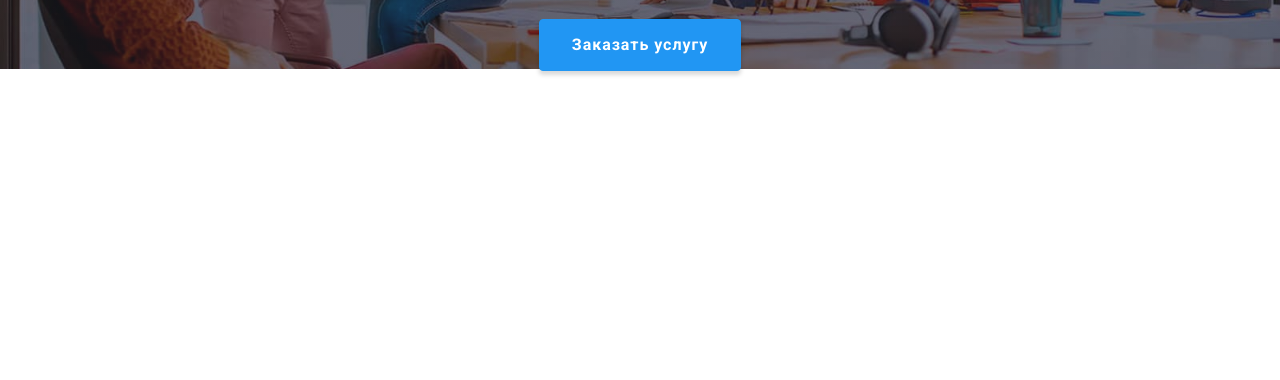
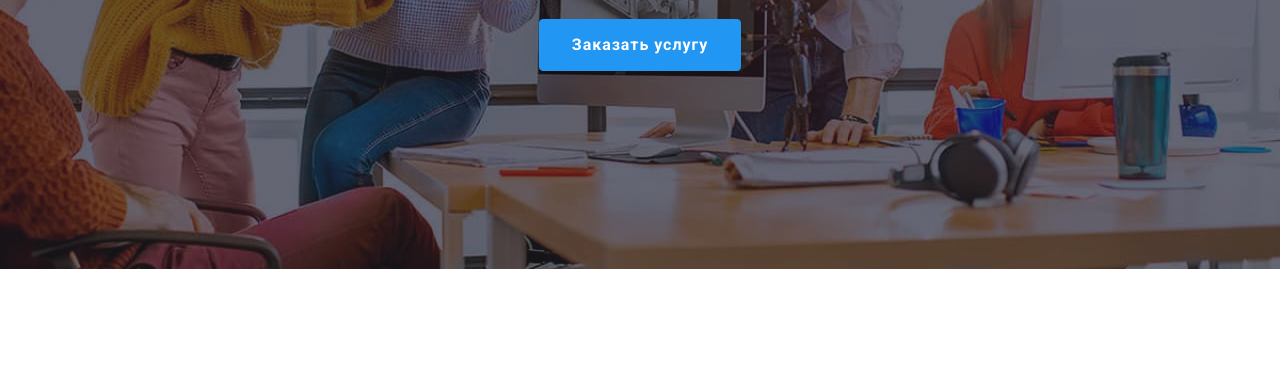
Before and after one commit to MorozDS/goit-markup-hw-08, a plain HTML site: page index.html in a window 1280 px wide. Shown: the part 420-800 px from the top of the page. Drawn offline with nearby package versions, Linux system fonts and the light colour scheme.

Commit message:
герой

```diff
--- a/scss/layout/_hero.scss
+++ b/scss/layout/_hero.scss
@@ -57,8 +57,9 @@
       url('../images/hero@2x-mob.jpg');
   }
 
-  @media screen and (min-width: 768px) {
+  @media screen and (min-width: 481px) {
     max-width: 768px;
+    height: 400px;
     background-image: linear-gradient(
         rgba(47, 48, 58, 0.4),
         rgba(47, 48, 58, 0.4)
@@ -75,7 +76,7 @@
     }
   }
 
-  @media screen and (min-width: 1200px) {
+  @media screen and (min-width: 769px) {
     max-width: 1600px;
     background-image: linear-gradient(
         rgba(47, 48, 58, 0.4),
@@ -91,6 +92,9 @@
         ),
         url('../images/hero@2-desktop.jpg');
     }
+  }
+  @media screen and (min-width: 1200px) {
+    height: 600px;
   }
 }
 
```
Also changed, not shown: css/main.css, css/main.min.css, 2 other files.
